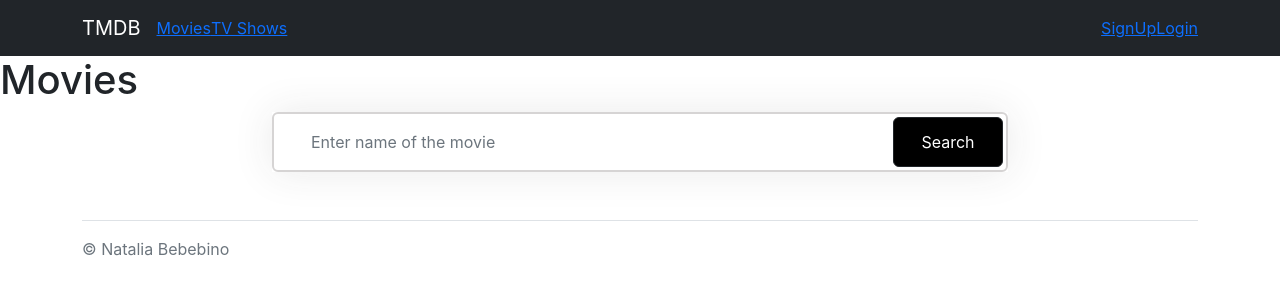
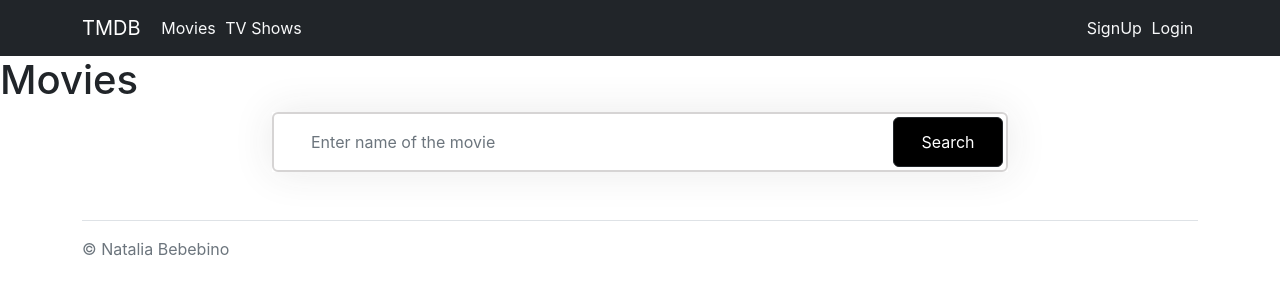
Before and after one commit to NataliaBebebino/tmdb-app, a React (Create React App) app in the folder frontend/: page / in a window 1280 px wide. Shown: the top 300 px of the page. Built offline with nearby package versions, Linux system fonts and the light colour scheme.

Commit message:
Improve styles in MainNavigation

```diff
--- a/frontend/src/components/MainNavigation.js
+++ b/frontend/src/components/MainNavigation.js
@@ -37,18 +37,18 @@ const MainNavigation = () => {
         <Navbar.Toggle aria-controls="basic-navbar-nav" />
         <Navbar.Collapse id="basic-navbar-nav">
           <Nav className="me-auto">
-            <Link to="/movies">Movies</Link>
-            <Link to="/tv-shows">TV Shows</Link>
+          <Link className="link-light text-decoration-none" style={{marginLeft: '0.3rem',marginRight: '0.3rem' }} to="/movies">Movies</Link>
+          <Link className="link-light text-decoration-none" style={{marginLeft: '0.3rem',marginRight: '0.3rem' }} to="/tv-shows">TV Shows</Link>
           </Nav>
           <Nav className="justify-content-end">
             {userCtx.isAuthenticated ? (
               <>
-                <Nav.Link onClick={logoutHandler}>Logout</Nav.Link>
+                <Nav.Link className="link-ligh text-decoration-nonet" style={{marginLeft: '0.3rem',marginRight: '0.3rem' }} onClick={logoutHandler}>Logout</Nav.Link>
               </>
             ) : (
               <>
-                <Link to="/signup">SignUp</Link>
-                <Link to="/login">Login</Link>
+                <Link className="link-light text-decoration-none" style={{marginLeft: '0.3rem',marginRight: '0.3rem' }} to="/signup">SignUp</Link>
+                <Link className="link-light text-decoration-none" style={{marginLeft: '0.3rem',marginRight: '0.3rem' }} to="/login">Login</Link>
               </>
             )}
           </Nav>
```
